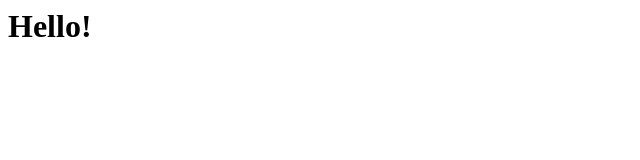
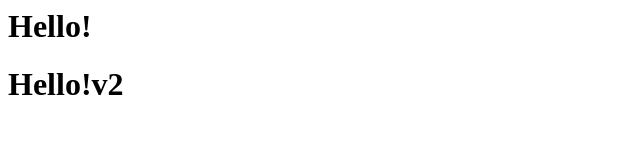
Before and after one commit to SmearyWhisper73/courseraTest, a plain HTML site: page index.html in a window 1280 px wide. Shown: the whole page, without its empty margins (0-640 px from the left). Drawn offline with Linux system fonts and the light colour scheme.

Commit message:
Update index.html

```diff
--- a/index.html
+++ b/index.html
@@ -1 +1,2 @@
 <h1>Hello!</h1>
+<h1>Hello!v2</h1>
```
